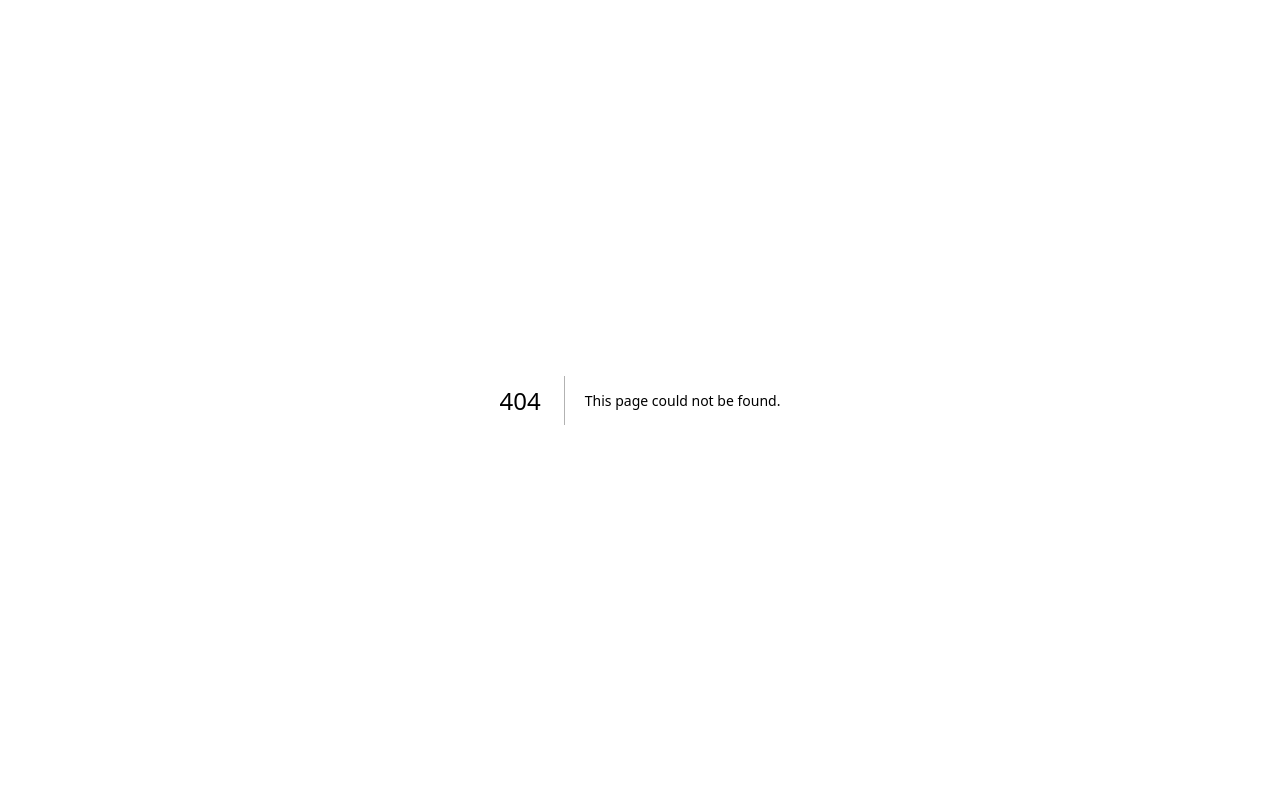
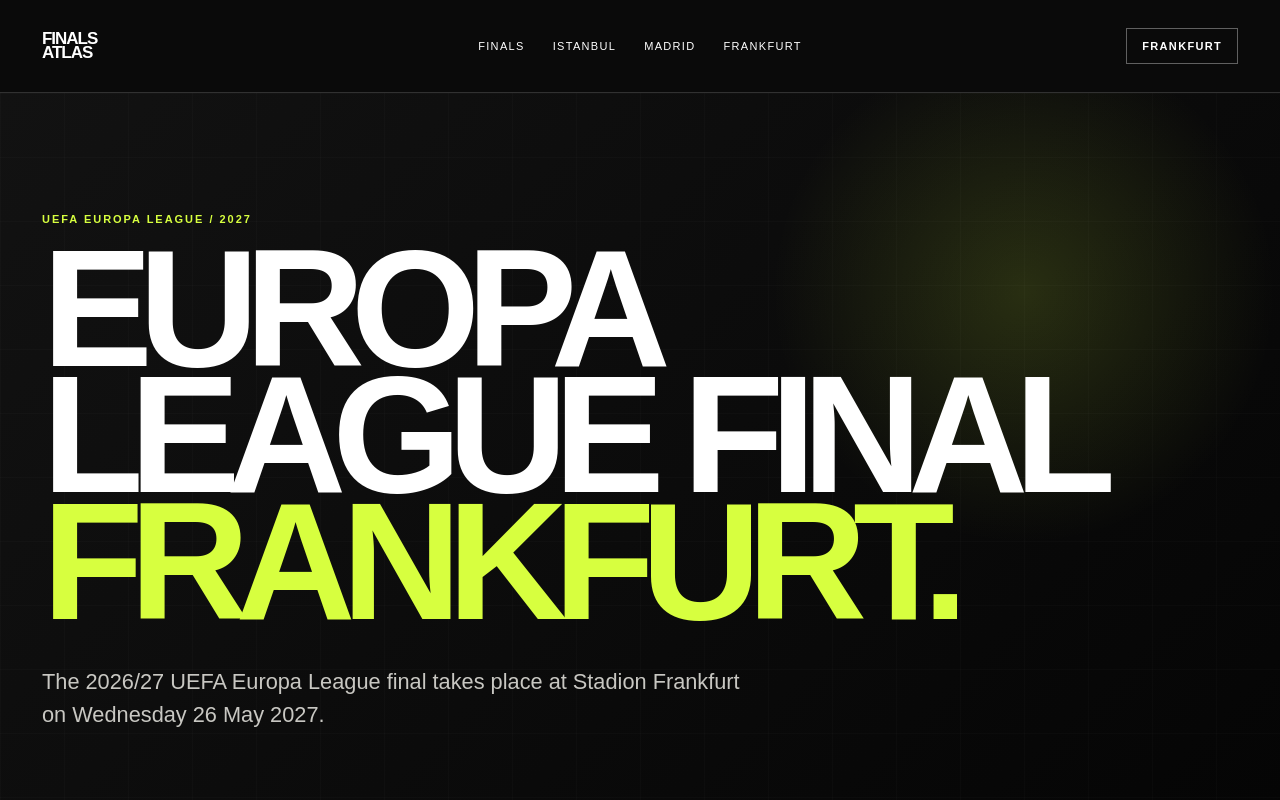
Before and after one commit to istanbulhighlights34-star/finalistanbul, a Next.js app: page /finals/europa-league-final-frankfurt-2027 in a window 1280 px wide. Before the commit this address had no page. Shown: the top 800 px of the page. Built offline with nearby package versions, Linux system fonts and the light colour scheme.

Commit message:
Add Europa League Final Frankfurt 2027 landing page

```diff
--- /dev/null
+++ b/app/finals/europa-league-final-frankfurt-2027/page.tsx
@@ -0,0 +1,4 @@
+import type { Metadata } from "next";
+import EventGuide from "../../_components/EventGuide";
+export const metadata: Metadata={title:"Europa League Final Frankfurt 2027 Travel Guide",description:"UEFA Europa League Final Frankfurt 2027 guide: 26 May, Stadion Frankfurt and verified final-week travel planning.",alternates:{canonical:"/finals/europa-league-final-frankfurt-2027"}};
+export default function Page(){return <EventGuide kicker="UEFA EUROPA LEAGUE / 2027" title="EUROPA LEAGUE FINAL" accent="FRANKFURT." lede="The 2026/27 UEFA Europa League final takes place at Stadion Frankfurt on Wednesday 26 May 2027." facts={[["26 MAY 2027","Final date"],["WEDNESDAY","Matchday"],["STADION FRANKFURT","Venue"],["FRANKFURT","Germany"]]} introTitle="A COMPACT CITY FOR A MAJOR FINAL." paragraphs={["UEFA has confirmed Stadion Frankfurt for the 56th edition of the competition and the 18th since it became the UEFA Europa League.","The Eintracht Frankfurt home ground hosted five matches at UEFA EURO 2024, as well as matches at the 2006 World Cup and 2011 Women's World Cup. Final-specific ticketing and supporter operations for 2027 remain pending."]} items={[["DATE","Wednesday 26 May 2027 is the confirmed final date."],["VENUE","Stadion Frankfurt is an established international tournament venue."],["SHORT TRIP","Frankfurt's airport and main rail station make two- or three-night itineraries practical."],["OFFICIAL UPDATES","Use UEFA and local authorities for final-specific transport and access instructions when released."]]} cityHref="/cities/frankfurt" cityName="Frankfurt" venueLinks={[{href:"/stadiums/stadion-frankfurt",label:"Stadion Frankfurt"}]}/>}
```
